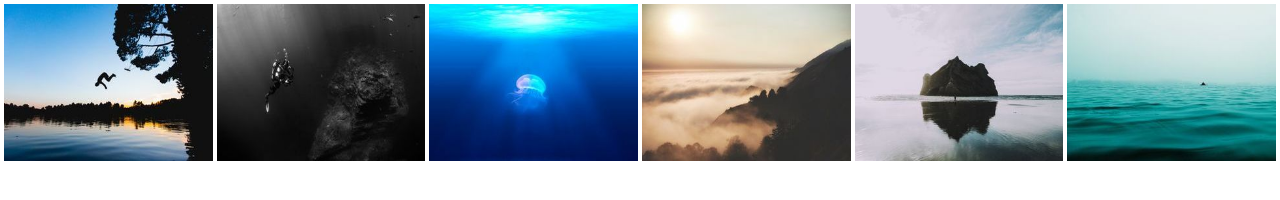
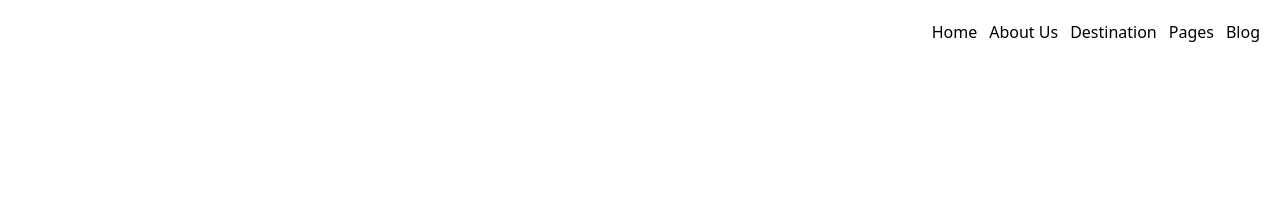
Before and after one commit to tanveer19/H01-natural-travel, a website built with Vite: page index.html in a window 1280 px wide. Built offline with nearby package versions, Linux system fonts and the light colour scheme.

Commit message:
header start

```diff
--- a/index.html
+++ b/index.html
@@ -5,11 +5,22 @@
     <link rel="icon" type="image/svg+xml" href="/vite.svg" />
     <meta name="viewport" content="width=device-width, initial-scale=1.0" />
     <title>Natural Project</title>
+    <link rel="stylesheet" href="style.css" />
   </head>
   <body>
-    <div id="app"></div>
-
-    <div class="">
+    <header class="flex justify-between m-5">
+      <div></div>
+      <div>
+        <ul class="flex gap-3">
+          <li>Home</li>
+          <li>About Us</li>
+          <li>Destination</li>
+          <li>Pages</li>
+          <li>Blog</li>
+        </ul>
+      </div>
+    </header>
+    <!-- <section class="">
       <ul class="flex gap-1 m-1">
         <li class=""><img src="images/g/dive.jpg" alt="" /></li>
         <li class=""><img src="images/g/diver.jpg" alt="" /></li>
@@ -18,7 +29,7 @@
         <li class=""><img src="images/g/rock.jpg" alt="" /></li>
         <li class=""><img src="images/g/sea.jpg" alt="" /></li>
       </ul>
-    </div>
+    </section> -->
     <script type="module" src="/main.js"></script>
   </body>
 </html>
--- a/main.js
+++ /dev/null
@@ -1,7 +0,0 @@
-import "./style.css";
-
-document.querySelector("#app").innerHTML = `
-  <div>
-
-  </div>
-`;
```
